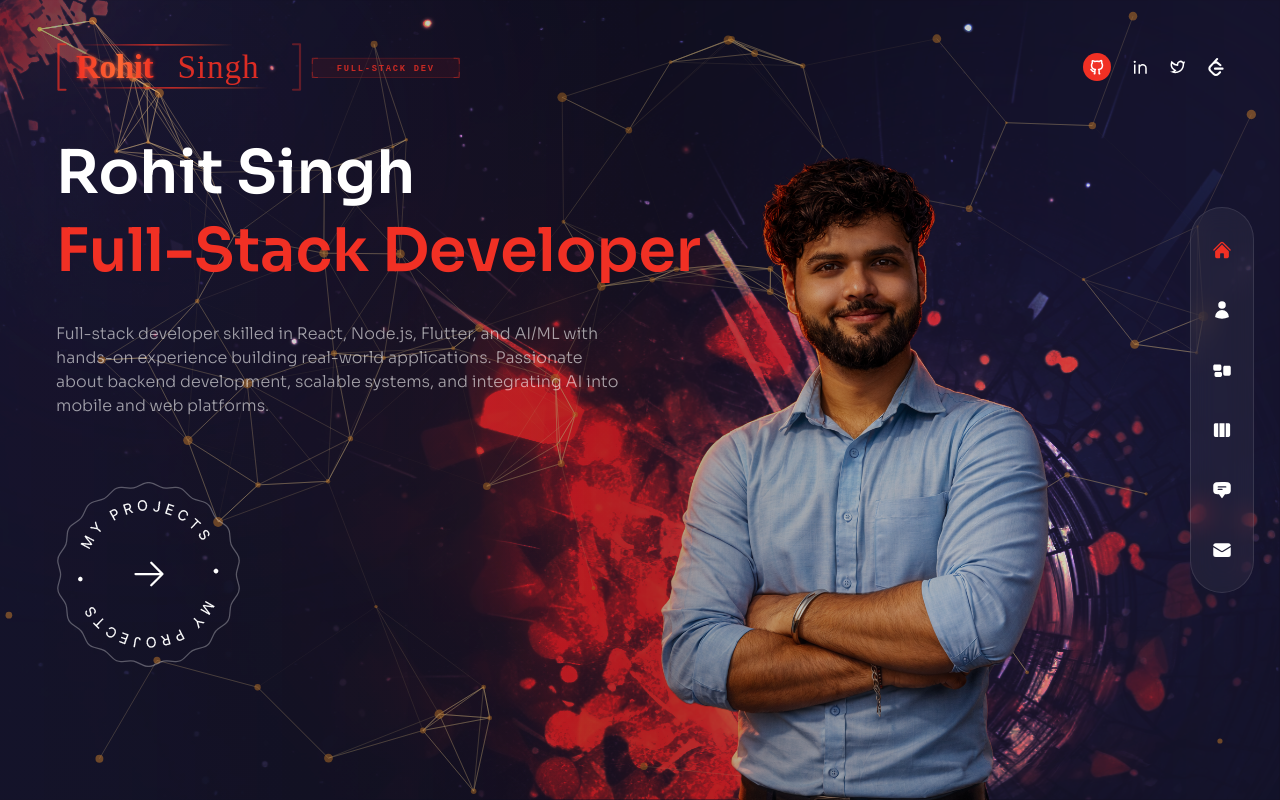
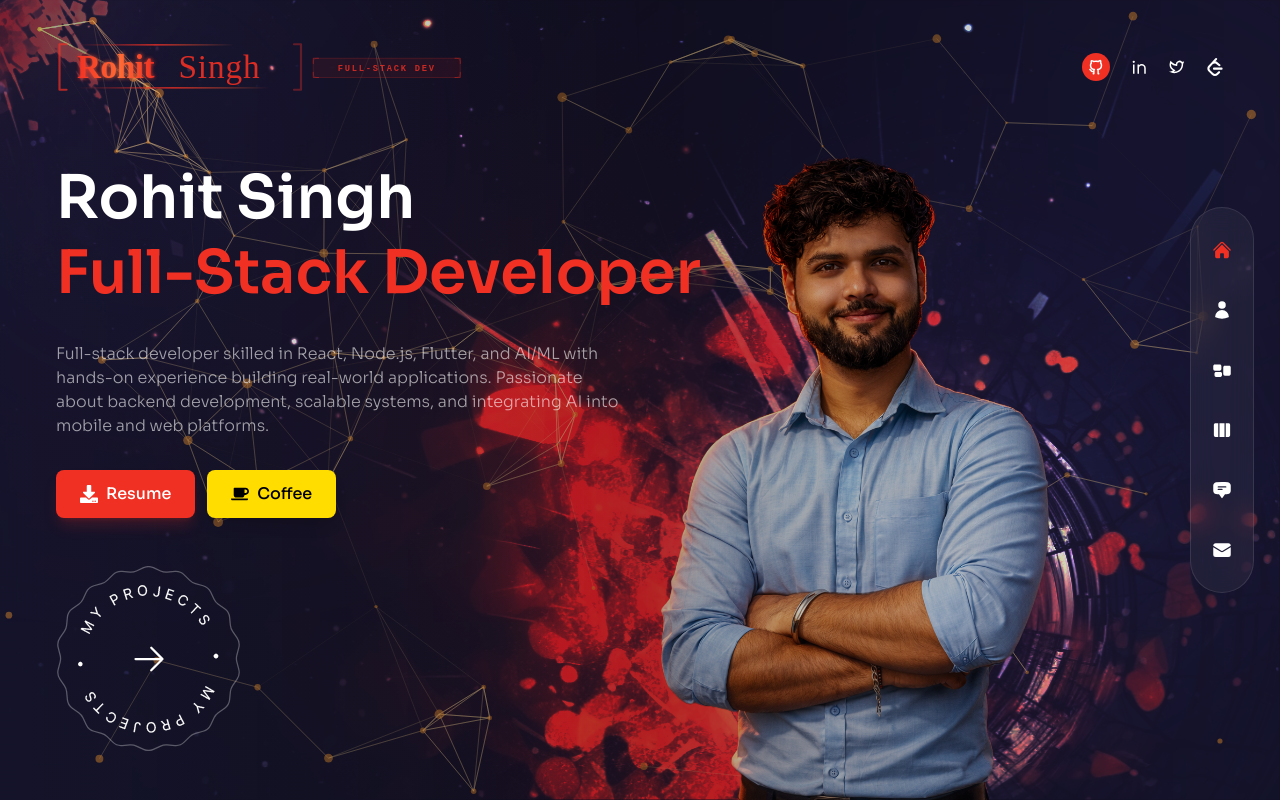
Before and after one commit to yasuo72/Rohit-s-Portfolio, a Next.js app: page / in a window 1280 px wide. Built offline with nearby package versions, Linux system fonts and the light colour scheme.

Commit message:
added two button in homescreen

```diff
--- a/components/Header.jsx
+++ b/components/Header.jsx
@@ -5,9 +5,9 @@ import Socials from "../components/Socials";
 
 const Header = () => {
   return (
-    <header className="absolute z-30 w-full items-center px-4 md:px-16 xl:px-0 xl:h-[90px]">
-      <div className="container mx-auto">
-        <div className="flex flex-col lg:flex-row justify-between items-center gap-y-4 py-4 lg:py-8">
+    <header className="absolute z-30 w-full items-center px-4 md:px-16 xl:px-0">
+      <div className="container mx-auto px-2 md:px-4">
+        <div className="flex flex-col lg:flex-row justify-between items-center gap-y-1 py-1 md:py-2 lg:py-8">
           {/* logo */}
           <Link href="/" className="flex justify-center">
             <Image
@@ -16,12 +16,14 @@ const Header = () => {
               width={280}
               height={72}
               priority
-              className="w-[200px] md:w-[280px] lg:w-[420px] h-auto"
+              className="w-[140px] sm:w-[180px] md:w-[220px] lg:w-[350px] xl:w-[420px] h-auto"
             />
           </Link>
 
           {/* socials */}
-          <Socials />
+          <div className="scale-75 sm:scale-90 md:scale-100">
+            <Socials />
+          </div>
         </div>
       </div>
     </header>
--- a/pages/about/index.jsx
+++ b/pages/about/index.jsx
@@ -186,7 +186,7 @@ const About = () => {
       </div>
 
       {/* Main Content - Full Viewport */}
-      <div className="relative z-10 min-h-screen lg:h-full flex flex-col lg:flex-row pt-[100px] lg:pt-[80px] pb-4 lg:pb-0">
+      <div className="relative z-10 min-h-screen lg:h-full flex flex-col lg:flex-row pt-60 sm:pt-64 md:pt-72 lg:pt-24 xl:pt-20 pb-4 lg:pb-0">
 
         {/* ===== LEFT COLUMN - Mobile: auto height, Desktop: 40% ===== */}
         <div className="w-full lg:w-[40%] h-auto lg:h-full flex flex-col justify-between px-4 md:px-8 lg:px-12 py-2 lg:py-6 relative">
--- a/pages/index.jsx
+++ b/pages/index.jsx
@@ -1,4 +1,5 @@
 import { motion } from "framer-motion";
+import { FaDownload, FaCoffee } from "react-icons/fa";
 
 import ParticlesContainer from "../components/ParticlesContainer";
 import ProjectsBtn from "../components/ProjectsBtn";
@@ -11,7 +12,7 @@ const Home = () => {
     <div className="bg-primary/60 h-full lg:h-screen relative overflow-y-auto lg:overflow-hidden scrollbar-hide">
       {/* text */}
       <div className="w-full min-h-screen lg:h-full bg-gradient-to-r from-primary/10 via-black/30 to-black/10 relative z-10">
-        <div className="text-center flex flex-col justify-center pt-32 pb-40 lg:pt-40 xl:text-left lg:h-full container mx-auto relative z-20 px-4">
+        <div className="text-center flex flex-col justify-start pt-60 sm:pt-64 md:pt-68 lg:pt-36 xl:pt-40 xl:text-left pb-44 lg:h-full container mx-auto relative z-20 px-4">
 
           {/* title */}
           <motion.h1
@@ -19,7 +20,7 @@ const Home = () => {
             initial="hidden"
             animate="show"
             exit="hidden"
-            className="h1 text-[28px] md:text-[40px] xl:text-[60px]"
+            className="h1 text-[24px] sm:text-[28px] md:text-[40px] xl:text-[60px] leading-tight"
           >
             Rohit Singh <br />{" "}
             <span className="text-accent">Full-Stack Developer</span>
@@ -31,11 +32,41 @@ const Home = () => {
             initial="hidden"
             animate="show"
             exit="hidden"
-            className="max-w-xs md:max-w-sm xl:max-w-xl mx-auto xl:mx-0 mb-8 md:mb-10 xl:mb-16 text-sm md:text-base"
+            className="max-w-xs sm:max-w-sm md:max-w-sm xl:max-w-xl mx-auto xl:mx-0 mb-4 md:mb-6 xl:mb-8 text-xs sm:text-sm md:text-base leading-relaxed"
           >
             Full-stack developer skilled in React, Node.js, Flutter, and AI/ML with hands-on experience building real-world applications.
             Passionate about backend development, scalable systems, and integrating AI into mobile and web platforms.
           </motion.p>
+
+          {/* Resume & Coffee Buttons */}
+          <motion.div
+            variants={fadeIn("down", 0.35)}
+            initial="hidden"
+            animate="show"
+            exit="hidden"
+            className="flex flex-col sm:flex-row gap-2 sm:gap-3 justify-center xl:justify-start mb-6 md:mb-8 xl:mb-12"
+          >
+            {/* Resume Download Button */}
+            <a
+              href="/resume.pdf"
+              download="Rohit_Singh_Resume.pdf"
+              className="flex items-center justify-center gap-2 px-3 sm:px-6 py-2 sm:py-3 bg-accent/20 sm:bg-accent sm:hover:bg-accent/80 text-white text-xs sm:text-base font-medium rounded-lg transition-all duration-300 shadow-lg shadow-accent/20 hover:shadow-accent/40 hover:scale-105 border border-accent/50 sm:border-0"
+            >
+              <FaDownload className="text-sm sm:text-lg" />
+              <span>Resume</span>
+            </a>
+
+            {/* Buy Me Coffee Button */}
+            <a
+              href="https://www.buymeacoffee.com/yasuo72"
+              target="_blank"
+              rel="noopener noreferrer"
+              className="flex items-center justify-center gap-2 px-3 sm:px-6 py-2 sm:py-3 bg-[#FFDD00]/20 sm:bg-[#FFDD00] sm:hover:bg-[#FFDD00]/80 text-[#000000] text-xs sm:text-base font-medium rounded-lg transition-all duration-300 shadow-lg hover:shadow-xl hover:scale-105 border border-[#FFDD00]/50 sm:border-0"
+            >
+              <FaCoffee className="text-sm sm:text-lg" />
+              <span>Coffee</span>
+            </a>
+          </motion.div>
 
           {/* btn - hidden on mobile, shown on xl */}
           <motion.div
```
Also changed, not shown: 1 other file (tests, documents, lock files or other folders).
